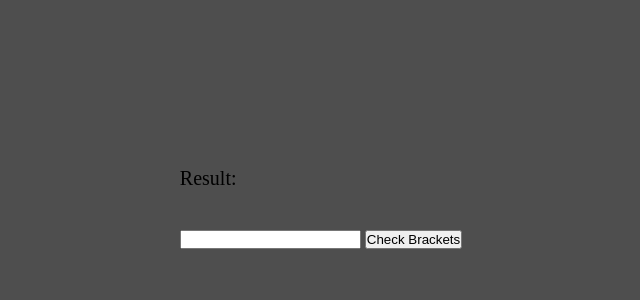
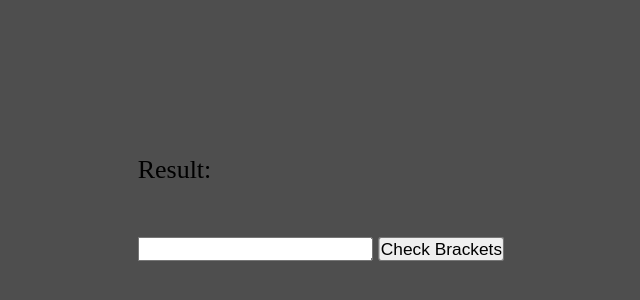
Before and after one commit to VovaNer/task2, a plain HTML site: page index.html in a window 1280 px wide. Shown: the part 192-492 px from the top of the page, without its empty margins (319-959 px from the left). Drawn offline with Linux system fonts and the light colour scheme.

Commit message:
Update index.html

```diff
--- a/index.html
+++ b/index.html
@@ -19,6 +19,10 @@
             justify-content: center;
             align-items: center;
             background-color: rgb(78, 78, 78);
+        }
+
+        .main-inner {
+            transform: scale(1.3);
         }
 
         .main-inner p {
```
